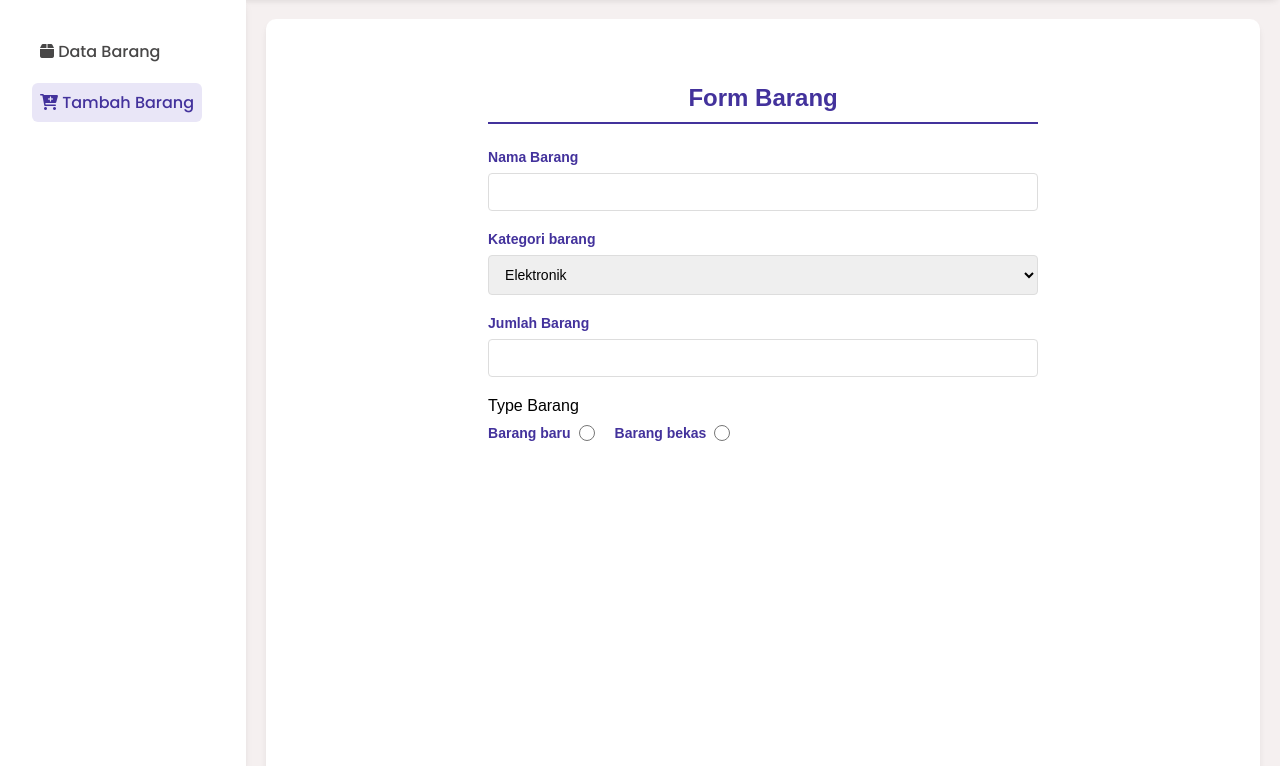
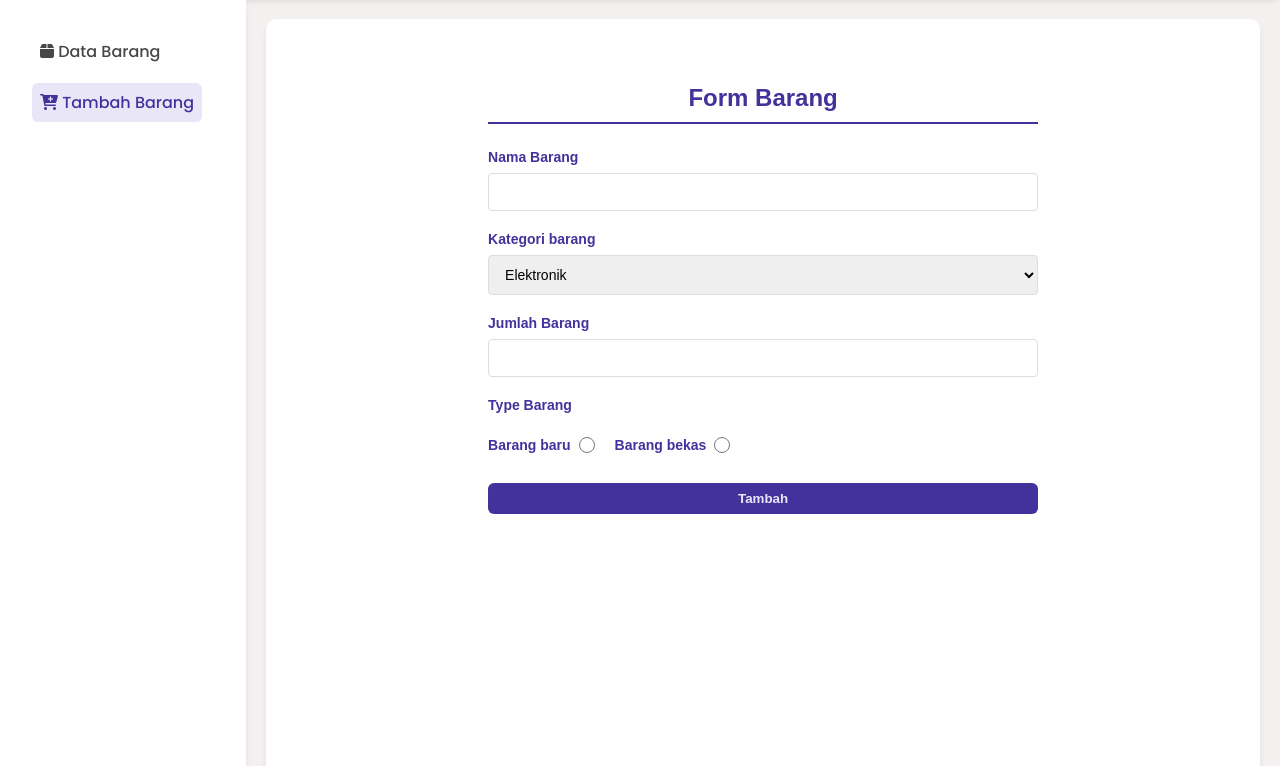
Before and after one commit to Rafi-Andi/dpk-crud, a PHP site: page /form.php in a window 1280 px wide. Shown: the part 97-863 px from the top of the page. Run offline with PHP 8.4, Linux system fonts and the light colour scheme; some web fonts are replaced.

Commit message:
button submit

```diff
--- a/form.php
+++ b/form.php
@@ -52,7 +52,9 @@
                             <label for="jumlah_barang">Jumlah Barang</label>
                             <input type="number" name="jumlah_barang" id="jumlah_barang">
                         </div>
+                        <div class="container-input">
                             <label>Type Barang</label>
+                            <br>
                             <div class="container-input radio">
                                 <div>
                                     <label>Barang baru</label>
@@ -64,6 +66,11 @@
                                 </div>
                             </div>
                         </div>
+                    </div>
+
+                    <div class="button-submit">
+                        <input type="submit" name="Tambah" value="Tambah" id="">
+                    </div>
                 </form>
             </div>
         </div>
--- a/style.css
+++ b/style.css
@@ -257,6 +257,22 @@ header h2{
     background-color: #3a7bca;
   }
 
+  .button-submit{
+    display: flex;
+    justify-content: center;
+}
+
+  .button-submit input{
+    width: 100%;
+    margin-top: 30px;
+    background-color: var(--ketiga);
+    border: none;
+    padding: 8px;
+    color: var(--kedua);
+    font-weight: 600;
+    border-radius: 6px;
+  }
+
 
   @media (max-width: 650px) {
     .form {
```
Lines whose indentation alone changed are shown as unchanged.
